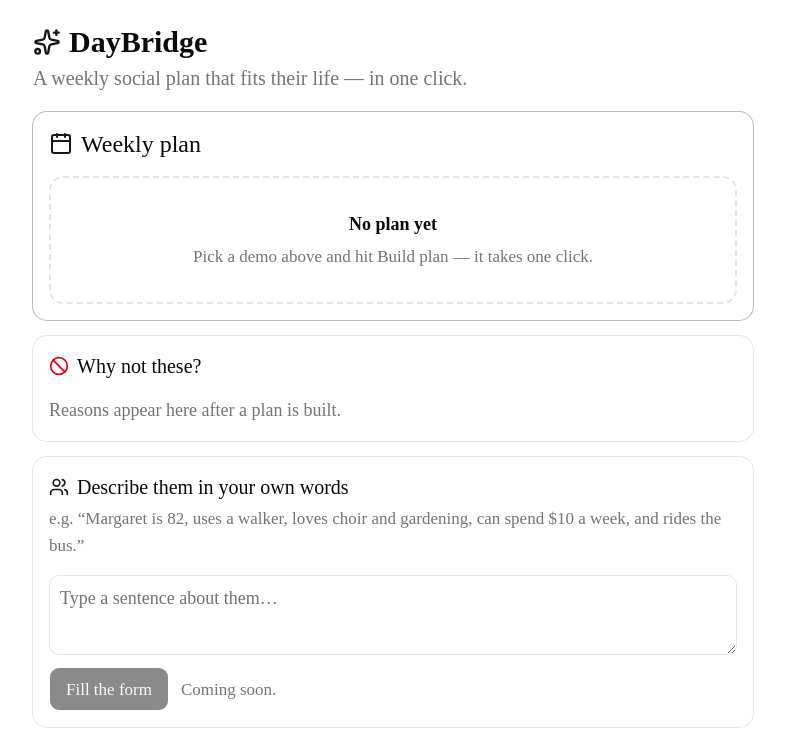
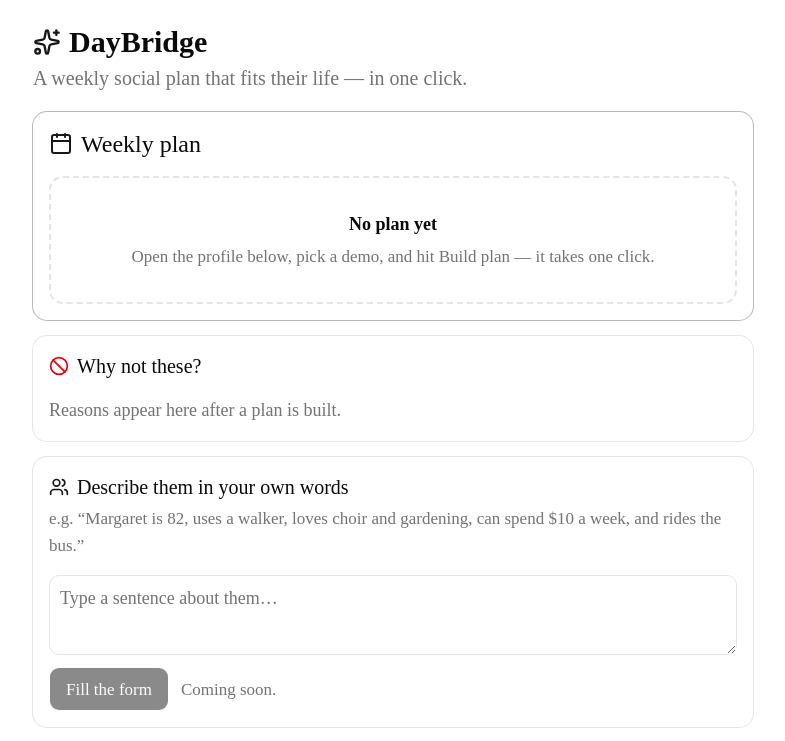
Before and after one commit to dude297/c0mpiled-hackathon, a Next.js app: page / in a window 1280 px wide. Shown: the top 741 px of the page, without its empty margins (247-1032 px from the left). Built offline with nearby package versions, Linux system fonts and the light colour scheme.

Commit message:
ui: fix issue #5 — empty-state wording, spinner on every load, SaveShareSlot note

```diff
--- a/src/components/dashboard/panels.tsx
+++ b/src/components/dashboard/panels.tsx
@@ -168,7 +168,7 @@ export function PlanPanel({ result, loading, onSave }: { result: AnalysisResult
         </CardTitle>
       </CardHeader>
       <CardContent className="space-y-4 text-base md:text-lg">
-        {loading && !result ? (
+        {loading ? (
           <div className="flex items-center gap-3 py-8 text-muted-foreground" role="status" aria-live="polite">
             <LoaderCircle className="size-6 animate-spin" aria-hidden="true" />
             Building the plan…
@@ -177,7 +177,7 @@ export function PlanPanel({ result, loading, onSave }: { result: AnalysisResult
           <div className="rounded-xl border-2 border-dashed p-8 text-center">
             <p className="text-lg font-semibold">No plan yet</p>
             <p className="mt-1 text-base text-muted-foreground">
-              Pick a demo above and hit Build plan — it takes one click.
+              Open the profile below, pick a demo, and hit Build plan — it takes one click.
             </p>
           </div>
         ) : result.plan.length === 0 ? (
@@ -364,6 +364,8 @@ export function IntakeSlot({ onIntake }: { onIntake: (text: string) => Promise<v
   );
 }
 
+// Kept as the lead's /api/plans slot: the plan panel's inline Save & share is wired to
+// savePlan in page.tsx; this component is available for /plan/[id] pages once they exist.
 export function SaveShareSlot({ onSave }: { onSave: () => Promise<void> }) {
   const [busy, setBusy] = useState(false);
   const [error, setError] = useState<string | null>(null);
```
